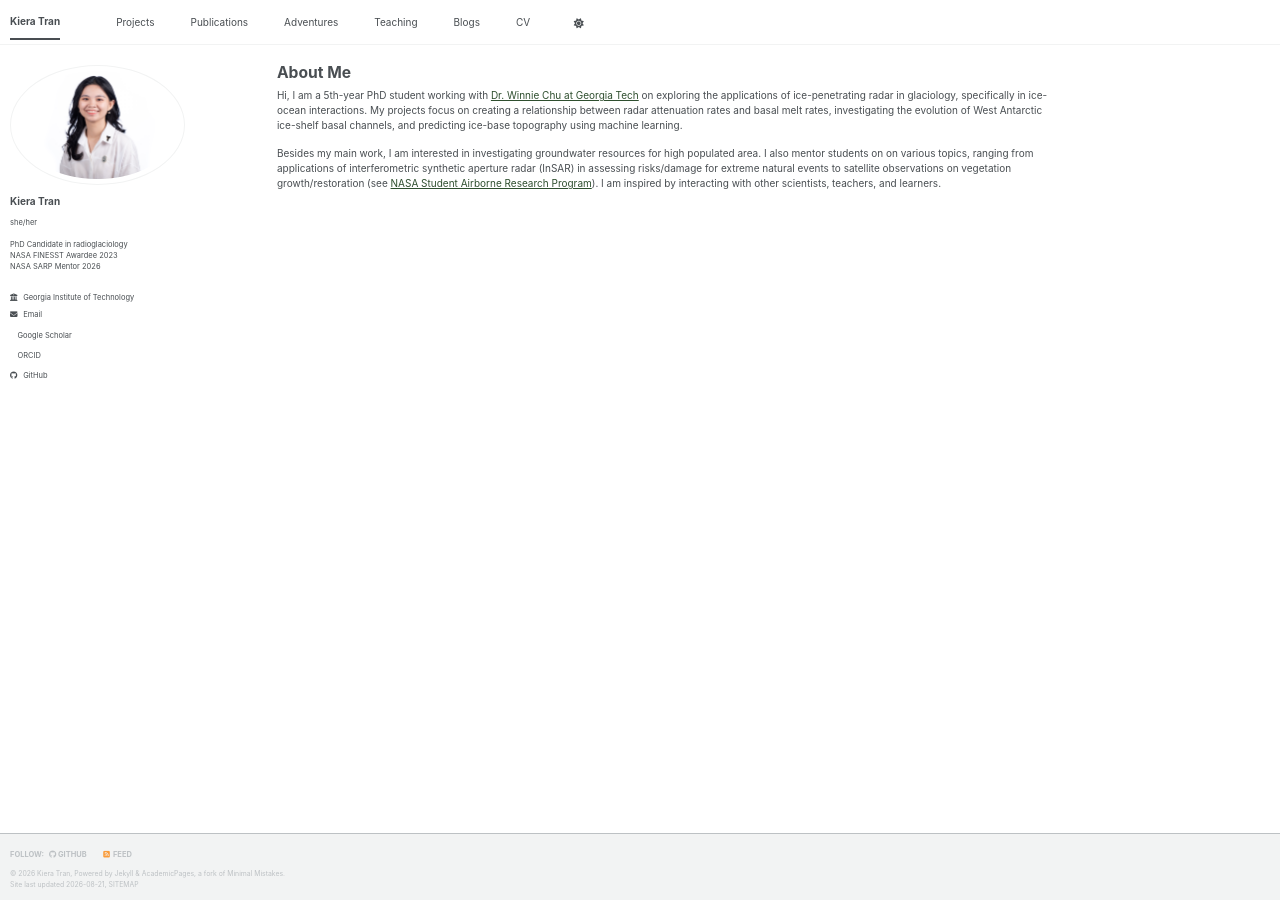
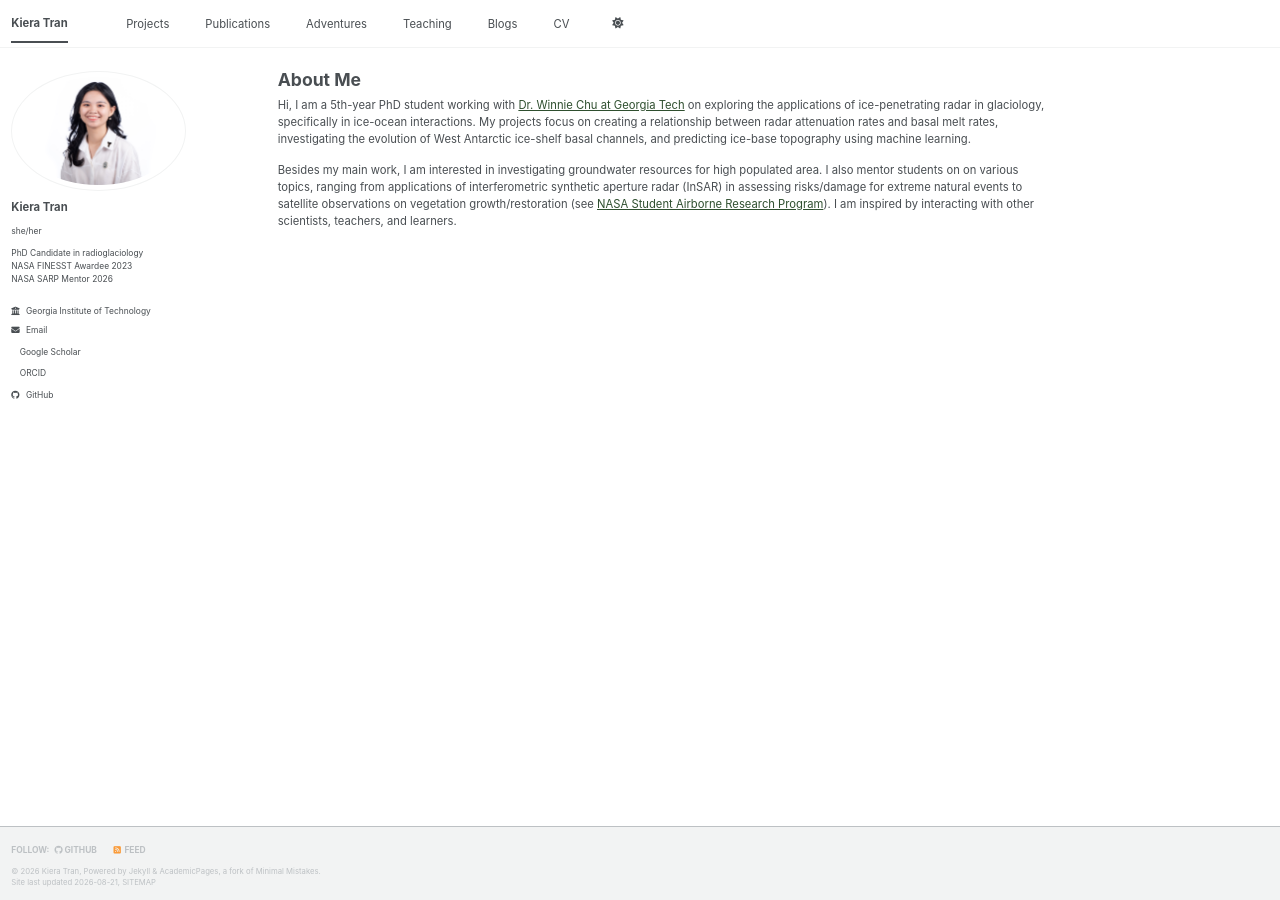
Before and after one commit to kieratran/kieratran.github.io, a Jekyll site: the page built from _pages/about.md, in a window 1280 px wide. Built offline with Jekyll 4.4.1, drawn with Linux system fonts in a browser that asks for light colours; a style sheet for code colours, icons or effects is not loaded.

Commit message:
Update _base.scss

```diff
--- a/_sass/layout/_base.scss
+++ b/_sass/layout/_base.scss
@@ -13,7 +13,7 @@ body {
   /* Set via _themes.scss */
   color: var(--global-text-color);
   background-color: var(--global-bg-color);
-  font-size: 10px;
+  font-size: $type-size-8;
   margin: 0;
   padding: $masthead-height 0 0;
   padding-bottom: 9em;
```
